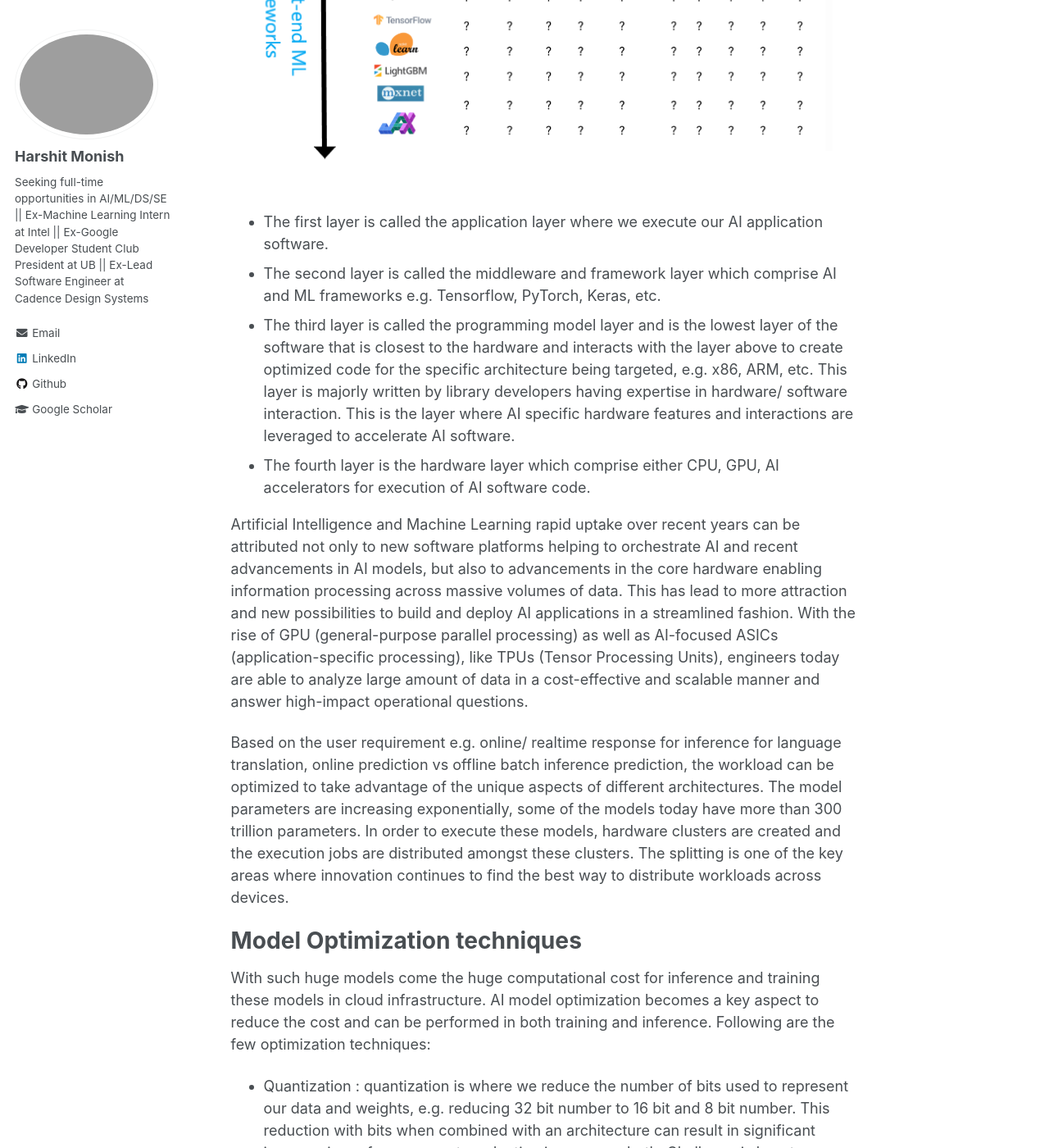
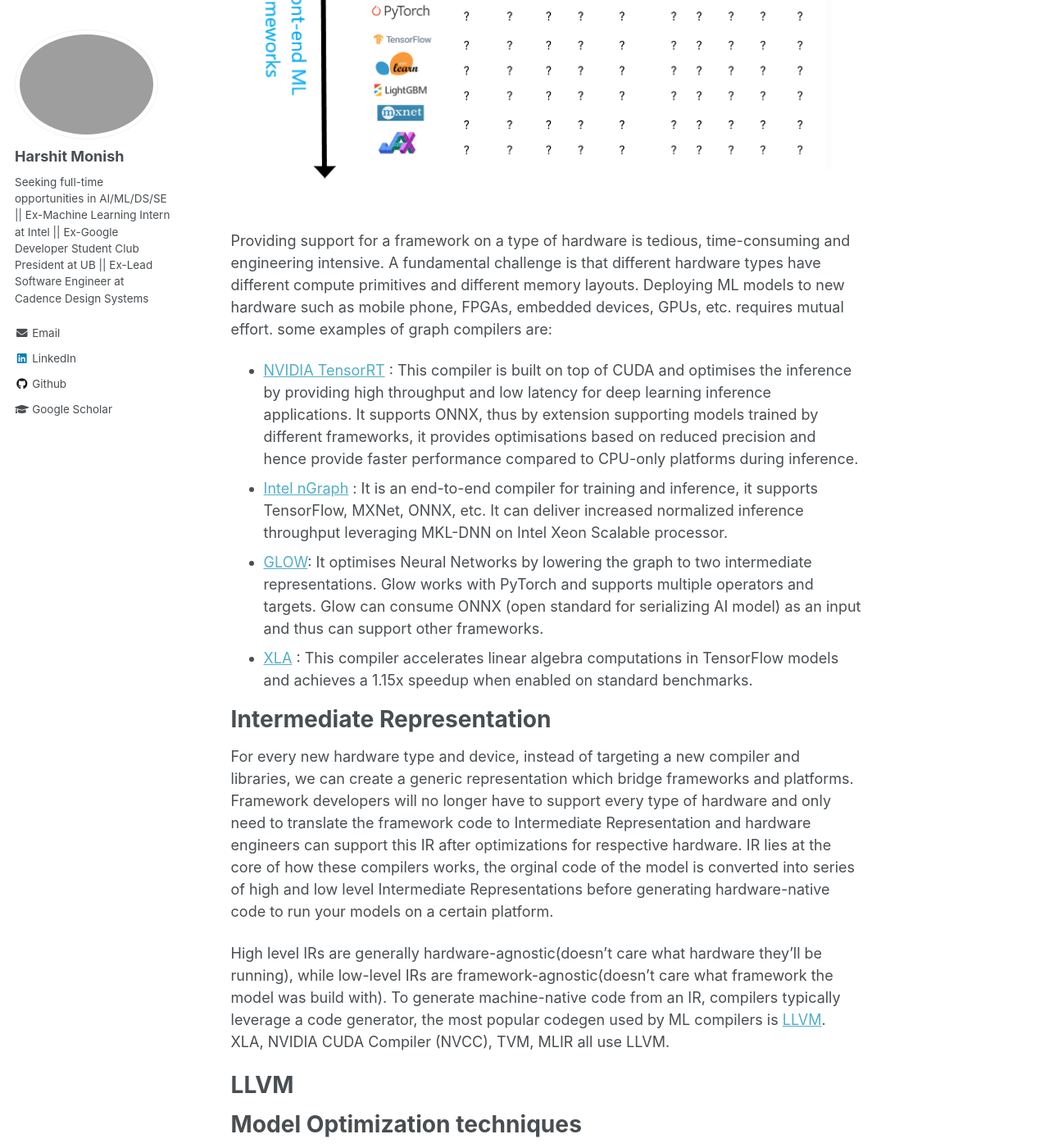
Before and after one commit to harshitmonish/harshitmonish.github.io, a Jekyll site: the page built from _posts/2199-01-01-future-post.md, in a window 1280 px wide and 1400 px high, scrolled down 1376 px. Shown: the whole window at 82% size. Built offline with Jekyll 4.4.1, drawn with Linux system fonts in a browser that asks for light colours; some of the changed text lies outside the part shown.

Commit message:
adding graph compiler blog

```diff
--- a/_posts/2199-01-01-future-post.md
+++ b/_posts/2199-01-01-future-post.md
@@ -10,9 +10,10 @@
   - LLVM
   - MLIR
 ---
-What are graph compilers?
+Graph compilers Introduction
 ===
 <br/><img src='/images/graph_compiler_2.png'>
+
 With the increase in popularity of Artificial Intelligence applications many machine learning and deep learning frameworks have been developed to create ML/DL models e.g. Tensorflow, PyTorch, Keras, mxNet.With dataflow at the heart of most of these computations, efforts have been made to improve performance through graph compilation techniques.
 AI training is computationally intensive and High Performance Computing has been a key driver in AI growth. AI training deployments in HPC or cloud can be optimised with target-specific libraries, graph compilers, and by improving data movement or IO.
 
@@ -22,15 +23,22 @@
 With the increase in ML/DL frameworks and also increase in hardware optimised for different ML use cases, e.g. GPU, TPU, AI accelerators, question arises how do we make a model built with an arbitrary framework run on arbitrary hardware?
 <br/><img src='/images/graph_compiler_1.png'>
 
-* The first layer is called the application layer where we execute our AI application software.
-* The second layer is called the middleware and framework layer which comprise AI and ML frameworks e.g. Tensorflow, PyTorch, Keras, etc.
-* The third layer is called the programming model layer and is the lowest layer of the software that is closest to the hardware and interacts with the layer above to create optimized code for the specific architecture being targeted, e.g. x86, ARM, etc. This layer is majorly written by library developers having expertise in hardware/ software interaction. This is the layer where AI specific hardware features and interactions are leveraged to accelerate AI software.
-* The fourth layer is the hardware layer which comprise either CPU, GPU, AI accelerators for execution of AI software code.
+Providing support for a framework on a type of hardware is tedious, time-consuming and engineering intensive. A fundamental challenge is that different hardware types have different compute primitives and different memory layouts. Deploying ML models to new hardware such as mobile phone, FPGAs, embedded devices, GPUs, etc. requires mutual effort. some examples of graph compilers are:
+* [NVIDIA TensorRT](https://developer.nvidia.com/tensorrt) : This compiler is built on top of CUDA and optimises the inference by providing high throughput and low latency for deep learning inference applications. It supports ONNX, thus by extension supporting models trained by different frameworks, it provides optimisations based on reduced precision and hence provide faster performance compared to CPU-only platforms during inference.
+* [Intel nGraph](https://www.intel.com/content/www/us/en/artificial-intelligence/ngraph.html) : It is an end-to-end compiler for training and inference, it supports TensorFlow, MXNet, ONNX, etc. It can deliver increased normalized inference throughput leveraging MKL-DNN on Intel Xeon Scalable processor.
+* [GLOW](https://arxiv.org/abs/1805.00907): It optimises Neural Networks by lowering the graph to two intermediate representations. Glow works with PyTorch and supports multiple operators and targets. Glow can consume ONNX (open standard for serializing AI model) as an input and thus can support other frameworks.
+* [XLA](https://www.tensorflow.org/xla) : This compiler accelerates linear algebra computations in TensorFlow models and achieves a 1.15x speedup when enabled on standard benchmarks.
 
-Artificial Intelligence and Machine Learning rapid uptake over recent years can be attributed not only to new software platforms helping to orchestrate AI and recent advancements in AI models, but also to advancements in the core hardware enabling information processing across massive volumes of data. This has lead to more attraction and new possibilities to build and deploy AI applications in a streamlined fashion.
-With the rise of GPU (general-purpose parallel processing) as well as AI-focused ASICs (application-specific processing), like TPUs (Tensor Processing Units), engineers today are able to analyze large amount of data in a cost-effective and scalable manner and answer high-impact operational questions.
+Intermediate Representation
+===
+For every new hardware type and device, instead of targeting a new compiler and libraries, we can create a generic representation which bridge frameworks and platforms. Framework developers will no longer have to support every type of hardware and only need to translate the framework code to Intermediate Representation and hardware engineers can support this IR after optimizations for respective hardware. IR lies at the core of how these compilers works, the orginal code of the model is converted into series of high and low level Intermediate Representations before generating hardware-native code to run your models on a certain platform.
 
-Based on the user requirement e.g. online/ realtime response for inference for language translation, online prediction vs offline batch inference prediction, the workload can be optimized to take advantage of the unique aspects of different architectures. The model parameters are increasing exponentially, some of the models today have more than 300 trillion parameters. In order to execute these models, hardware clusters are created and the execution jobs are distributed amongst these clusters. The splitting is one of the key areas where innovation continues to find the best way to distribute workloads across devices.
+High level IRs are generally hardware-agnostic(doesn't care what hardware they'll be running), while low-level IRs are framework-agnostic(doesn't care what framework the model was build with). To generate machine-native code from an IR, compilers typically leverage a code generator, the most popular codegen used by ML compilers is [LLVM](https://en.wikipedia.org/wiki/LLVM). XLA, NVIDIA CUDA Compiler (NVCC), TVM, MLIR all use LLVM.
+
+LLVM
+===
+
+
 
 Model Optimization techniques
 ====
```
